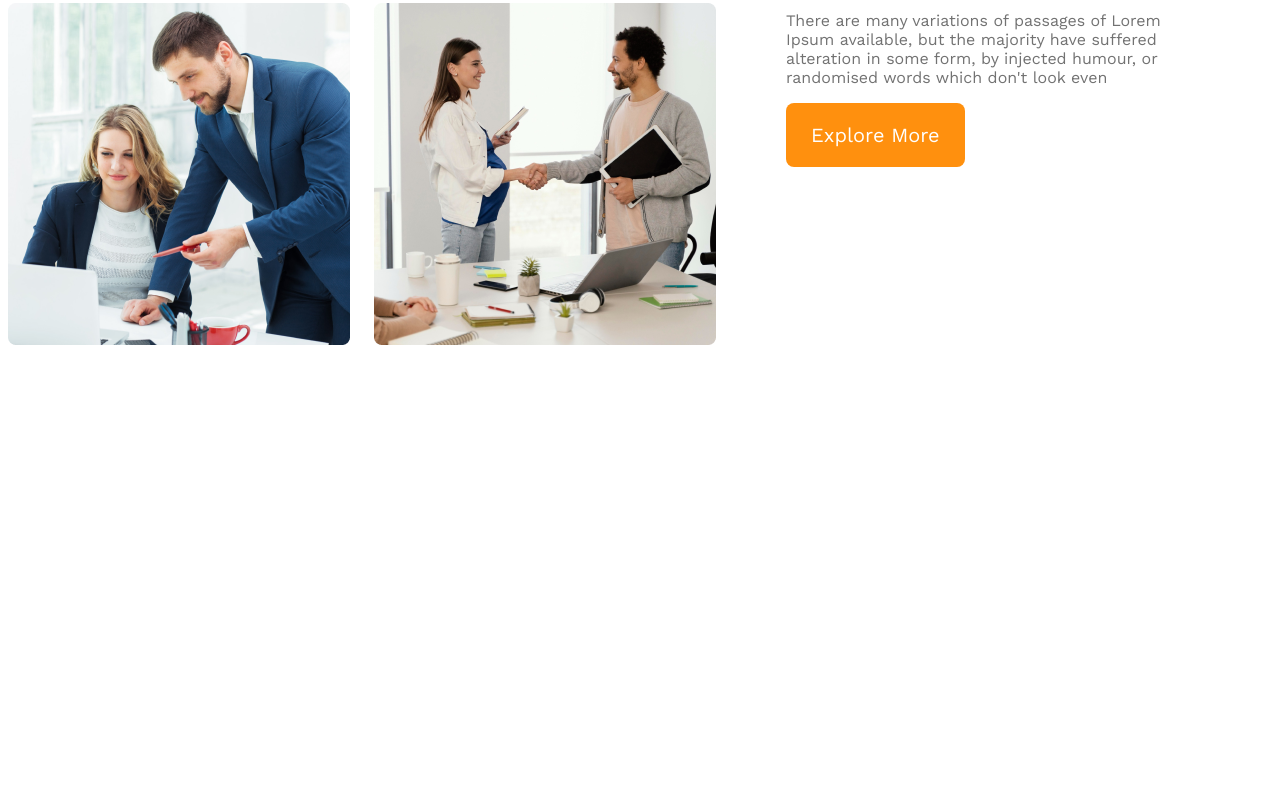
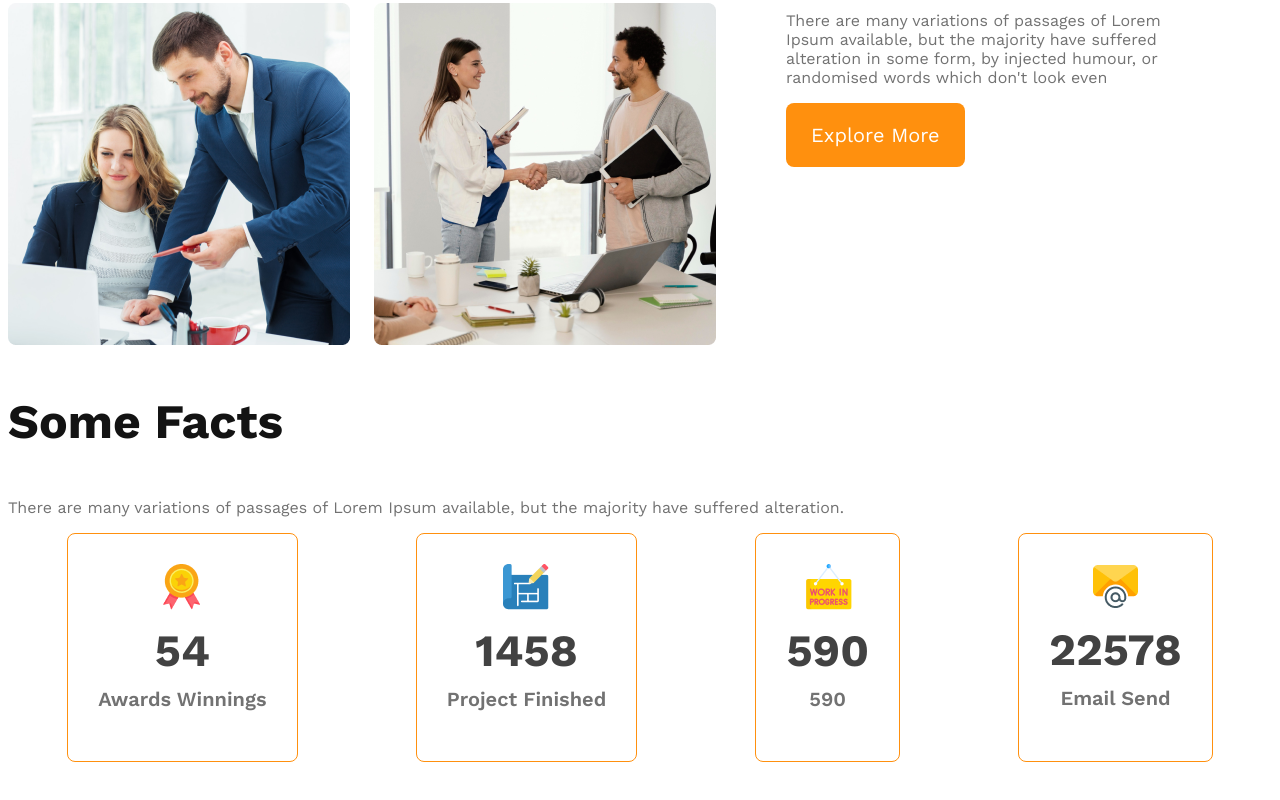
Before and after one commit to tasnu754/Architect-Website, a plain HTML site: page index.html in a window 1280 px wide. Shown: the part 1455-2255 px from the top of the page. Before the commit the page ends 1870 px from the top, so only its background shows below. Drawn offline with nearby package versions, Linux system fonts and the light colour scheme.

Commit message:
complete features section

```diff
--- a/index.html
+++ b/index.html
@@ -10,7 +10,7 @@
     <!-- Header Start -->
     <header>
       <nav>
-        <h3 class="nav-title">G3 Architects</h3>
+        <h3 class="section-title">G3 Architects</h3>
 
         <ul>
           <li><a href="">Home</a></li>
@@ -53,6 +53,41 @@
                 <button class="btn-primary">Explore More</button>
             </div>
         </section>
+
+        <!-- Features section  -->
+        <section class="features">
+
+        </section>
+
+        <!-- Facts section  -->
+        <section class="facts">
+          <h3 class="section-title">Some Facts</h3>
+          <p class="text-light-grey">
+            There are many variations of passages of Lorem Ipsum available, but the majority have suffered alteration.
+          </p>
+          <div class="facts-card-container">
+            <div class="card">
+              <img src="images/icons/ribon.png" alt="">
+              <h3 class="card-stats">54</h3>
+              <p class="card-title text-light-grey">Awards Winnings</p>
+            </div>
+            <div class="card">
+              <img src="images/icons/projects.png" alt="">
+              <h3 class="card-stats">1458</h3>
+              <p class="card-title text-light-grey">Project Finished</p>
+            </div>
+            <div class="card">
+              <img src="images/icons/customers.png" alt="">
+              <h3 class="card-stats">590</h3>
+              <p class="card-title text-light-grey">590</p>
+            </div>
+            <div class="card">
+              <img src="images/icons/email.png" alt="">
+              <h3 class="card-stats">22578</h3>
+              <p class="card-title text-light-grey">Email Send</p>
+            </div>
+          </div>
+        </section>
     </main>
 
     <footer></footer>
--- a/styles/architect.css
+++ b/styles/architect.css
@@ -21,6 +21,12 @@
 
 .text-light-grey {
   color: #727272;
+}
+
+.section-title {
+  font-size: 3rem;
+  font-weight: 700;
+  color: #131313;
 }
 
 /* header styles  */
@@ -50,11 +56,6 @@ nav li a {
   color: #424242;
 }
 
-.nav-title {
-  font-size: 3rem;
-  font-weight: 700;
-  color: #131313;
-}
 /* banner styles */
 .banner-content {
   max-width: 800px;
@@ -94,13 +95,13 @@ main {
   font-size: 2.8rem;
 }
 .teams-title .quick-list {
-
   font-weight: 500;
 }
 .teams-title .text-features {
   color: #ff900e;
   font-weight: 700;
 }
+/* Facts section  */
 
 /* Responsive section */
 
@@ -109,21 +110,47 @@ main {
   header {
     padding: 20px;
   }
-  nav, .teams-container {
+  nav,
+  .teams-container {
     flex-direction: column;
   }
 
-  .teams-img-container{
+  .teams-img-container {
     grid-template-columns: 1fr;
   }
+}
+.facts-card-container{
+  display: flex;
+  justify-content: space-around;
+
 
 }
 
+ .card {
+  border-radius: 8px;
+  border: 1px solid #ff900e;
+  text-align: center;
+  padding: 30px;
+}
+
+.card-title{
+  font-weight: 600 ;
+  font-size: 1.25rem;
+  margin-top: 5px;
+}
+
+.card-stats{
+  font-size: 2.8rem;
+  color: #424242;
+  margin-top: 10px;
+  margin-bottom: 10px;
+}
 @media screen and (min-width: 576px) and (max-width: 992px) {
   header {
     padding: 50px;
   }
-  nav, .teams-container {
+  nav,
+  .teams-container {
     flex-direction: column;
   }
 }
```
